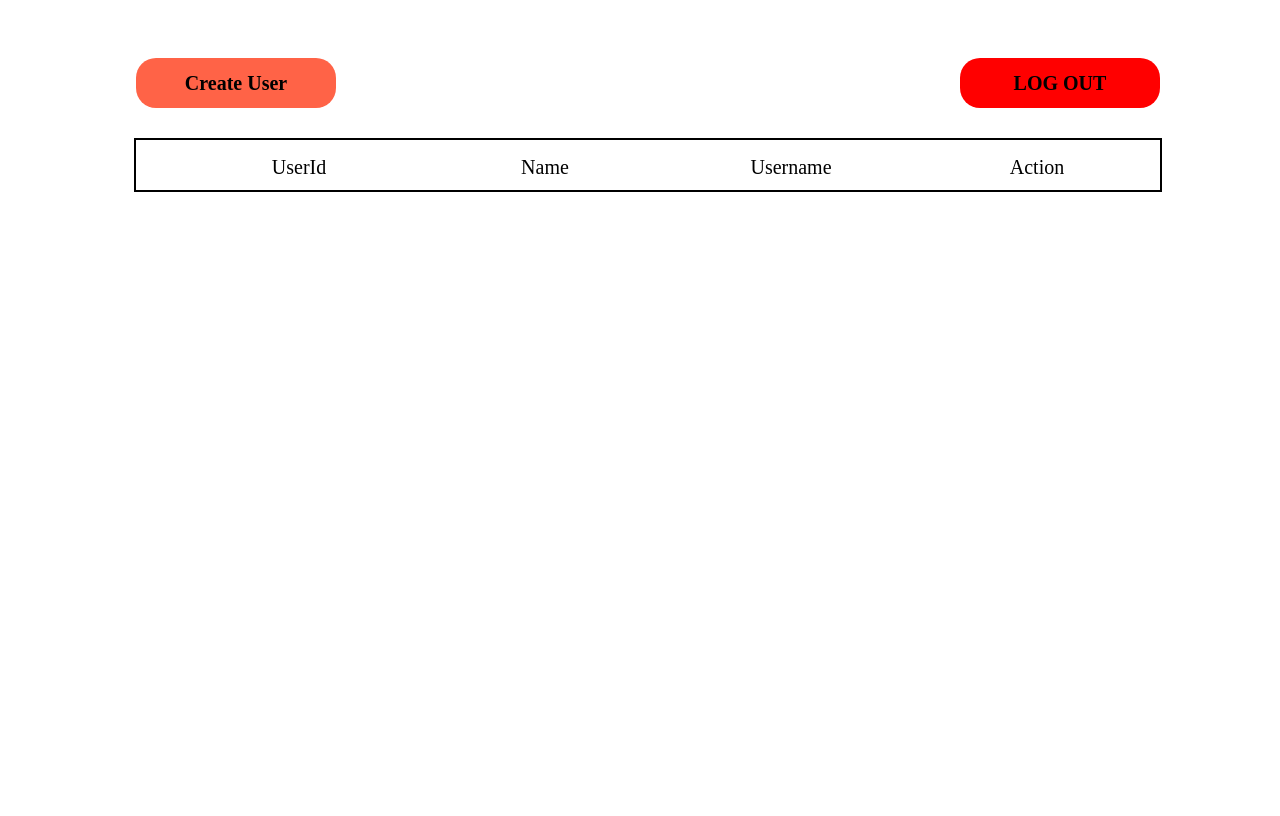
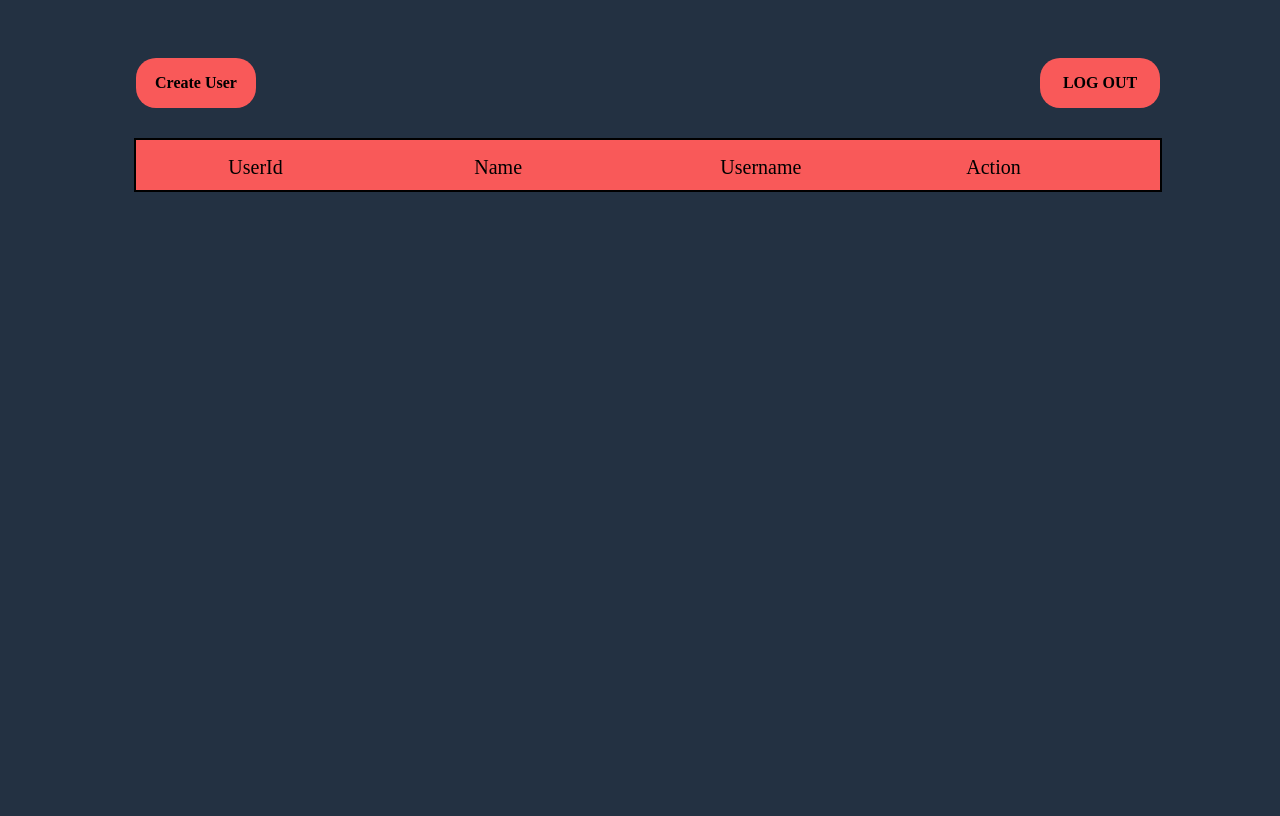
Before and after one commit to bananalden/schoolproject, a PHP site: page /otherpages/admin.html in a window 1280 px wide. Run offline with PHP 8.4, Linux system fonts and the light colour scheme.

Commit message:
frond-end

```diff
--- a/css/admins.css
+++ b/css/admins.css
@@ -10,6 +10,7 @@ body{
       display: flex;
       flex-direction: column;
       align-items: center;
+      background-color: #233142;
 }
 
 
@@ -26,25 +27,39 @@ body{
 
 .create-button, .logout-button{
       height: 100%;
-      width: 200px;
-      background-color: tomato;
+      width: 120px;
+      background-color: #f95959;
       border-radius: 20px;
       display: grid;
       place-items: center;
-      font-size: 20px;
+      font-size: 16px;
       font-weight: 600;
 }
 
 .logout-button{
 
-      background-color: red;
+      background-color: #f95959;
 
+}
+
+.create-button:hover {
+      background-color: #c7b198;
+      color: black;
+      transition: 0.3s;
+      cursor: pointer;
+}
+
+.logout-button:hover {
+      background-color: #c7b198;
+      color: black;
+      transition: 0.3s;
+      cursor: pointer;
 }
 
 .nav-bar{
       width: 80%;
       height: 50px;
-      background-color: white;
+      background-color: #f95959;
       margin-top: 30px;
       border: 2px solid black;
 }
@@ -58,7 +73,7 @@ body{
 .nav-bar ul li {
       height: 100%;
       width: 25%;
-     background-color: white;
+      background-color: #f95959;
       display: grid;
       place-items: center;
 }
@@ -66,4 +81,5 @@ body{
 .nav-bar ul li a{
       font-size: 20px;
       color: black;
+      width: 57.5%;
 }
--- a/css/reg.css
+++ b/css/reg.css
@@ -165,7 +165,7 @@ p {
     color: #f95959;
 }
 
-#btn {
+.btn {
     justify-content: center;
     display: flex;
     margin-top: 35px;
@@ -182,6 +182,7 @@ button {
     width: 15%;
     cursor: pointer;
     transition: 0.3s;
+    justify-content: space-between;
 }
 
 button:hover {
--- a/otherpages/registration.php
+++ b/otherpages/registration.php
@@ -44,7 +44,9 @@
 
         <div id="btn">
             <button type="submit" name="submit">Create User</button>
+            <button class="back-btn" onclick="history.back()">Go Back</button>
         </div>
+
     </form>
 
     <?php
```
